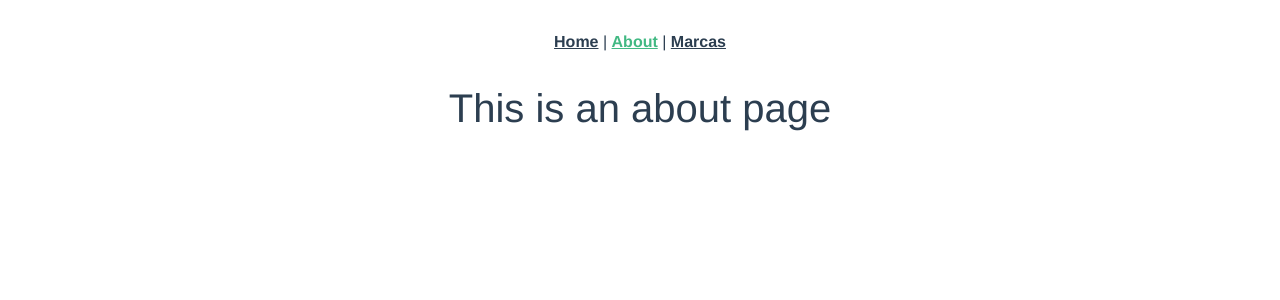
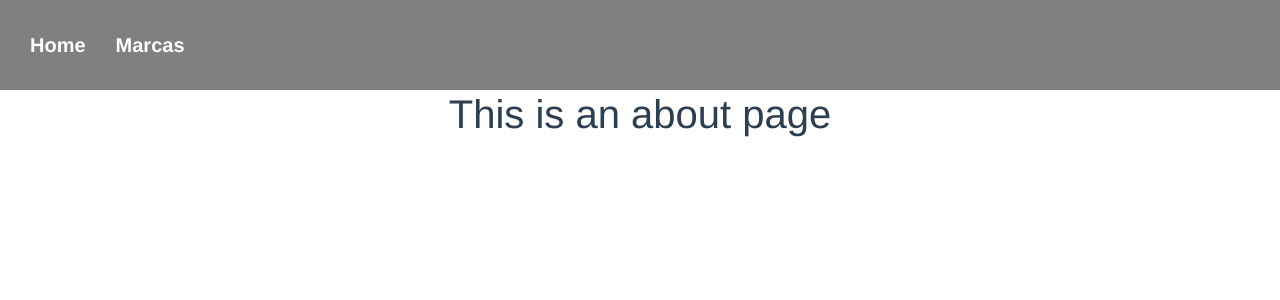
Before and after one commit to RafaelCherman/EstacionamentoClient--AtividadeUniamerica, a Vue app: page /about in a window 1280 px wide. Shown: the top 300 px of the page. Built offline with nearby package versions, Linux system fonts and the light colour scheme.

Commit message:
alterado nav

```diff
--- a/src/App.vue
+++ b/src/App.vue
@@ -1,9 +1,13 @@
 <template>
-  <nav>
-    <router-link to="/">Home</router-link> |
-    <router-link to="/about">About</router-link> |
-    <router-link to="/marca">Marcas</router-link>
-  </nav>
+
+
+      <div class="header">
+        <nav>
+          <router-link to="/">Home</router-link>
+          <router-link to="/marca">Marcas</router-link>
+        </nav>
+      </div>
+
   <router-view/>
 </template>
 
@@ -26,15 +30,40 @@ $prefix: "mo-";
 }
 
 nav {
-  padding: 30px;
+  padding: 15px;
+  display: flex;
+  justify-content: space-between;
+
 
   a {
+    margin: 15px;
     font-weight: bold;
-    color: #2c3e50;
+    color: white;
+    font-size: 20px;
+    text-decoration: none;
 
     &.router-link-exact-active {
       color: #42b983;
     }
+
+    &:hover
+    {
+      transition: all 0.25s;
+      border-radius: 2px;
+      background-color: rgb(100, 99, 99);
+    }
   }
+
+}
+
+.header
+{
+  background-color: grey;
+  width: 100%;
+  margin: 0px;
+
+  display: flex;
+  justify-content: start;
+  align-items: center;
 }
 </style>
```
